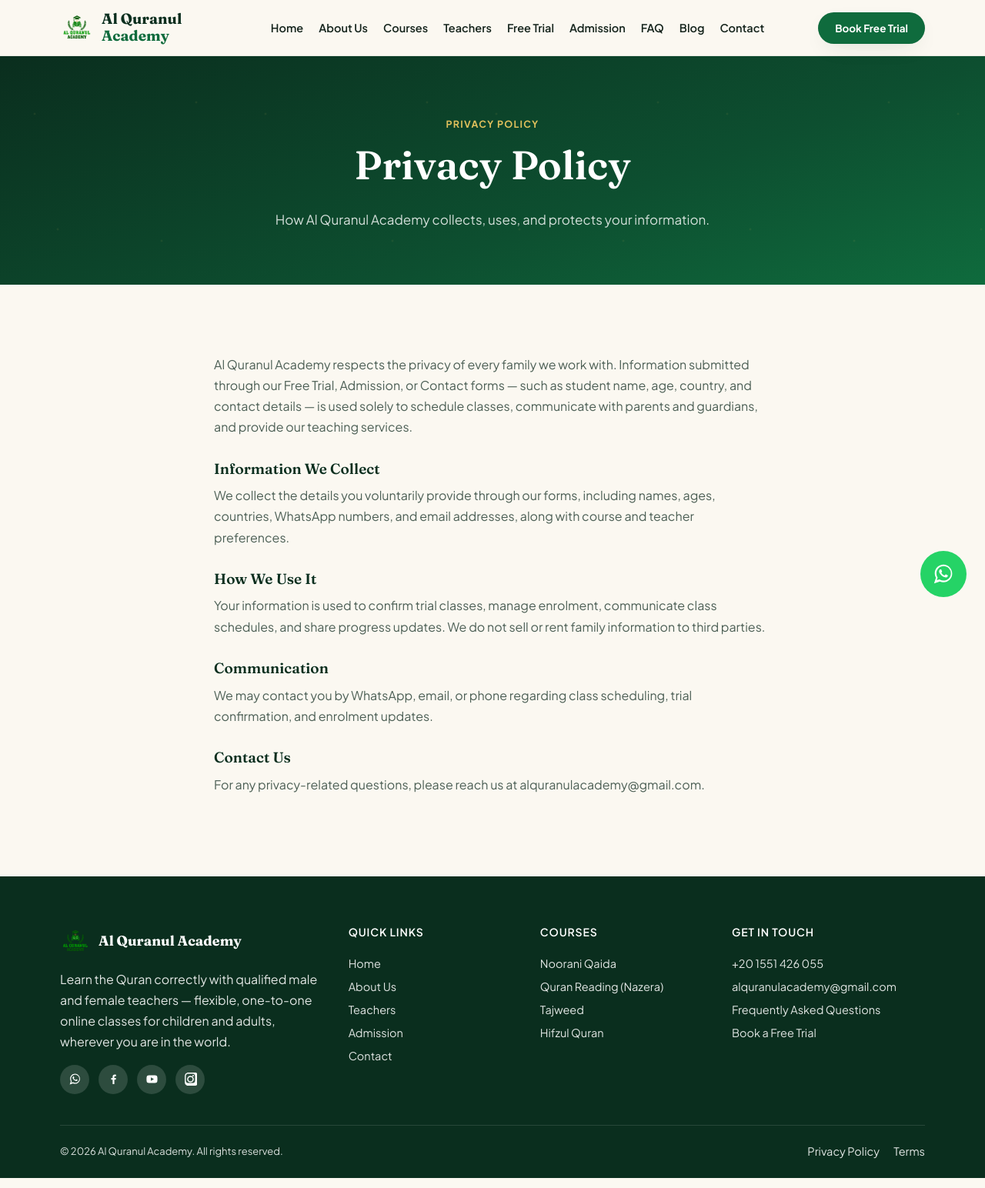
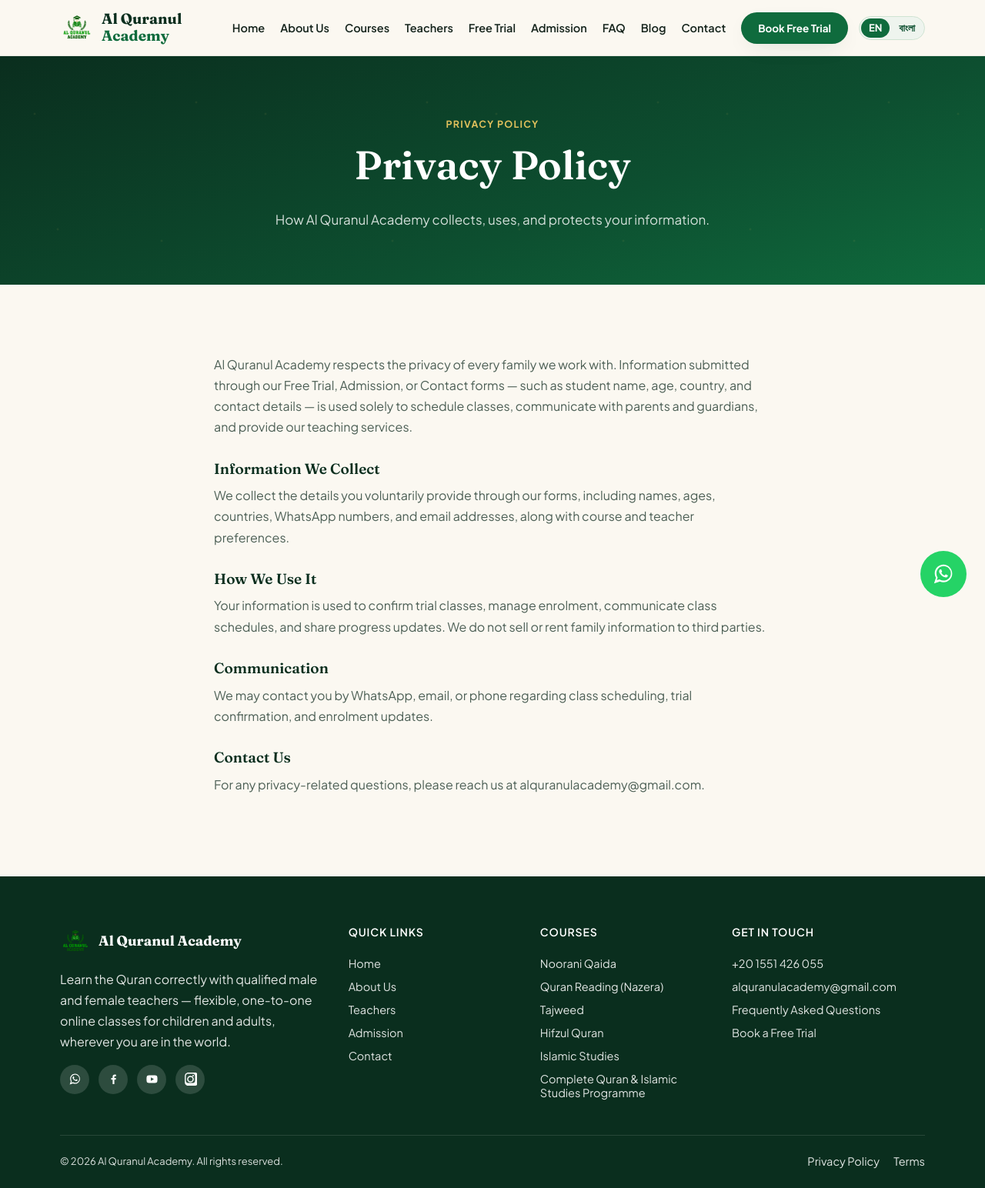
Before and after one commit to alquranulacademy-hue/alquranulacademy9, a plain HTML site: page privacy.html in a window 1280 px wide. Shown: the whole page at 77% size. Drawn offline with Linux system fonts and the light colour scheme; no server answers.

Commit message:
Production catch-up: privacy page + country search + Bengali toggle

```diff
--- a/privacy.html
+++ b/privacy.html
@@ -29,7 +29,7 @@
 <meta name="twitter:description" content="How Al Quranul Academy collects, uses, and protects family information.">
 <meta name="twitter:image" content="https://www.alquranulacademy.com/assets/logo.png">
 
-<link rel="stylesheet" href="css/style.css">
+<link rel="stylesheet" href="css/style.css?v=20261027b">
 
 <script type="application/ld+json">
 {
@@ -167,6 +167,8 @@ fbq('track', 'PageView');
           <a href="course-detail.html?course=nazera-quran">Quran Reading (Nazera)</a>
           <a href="course-detail.html?course=tajweed">Tajweed</a>
           <a href="course-detail.html?course=hifzul-quran">Hifzul Quran</a>
+          <a href="course-detail.html?course=islamic-studies">Islamic Studies</a>
+          <a href="course-detail.html?course=complete-quran-islamic-studies">Complete Quran &amp; Islamic Studies Programme</a>
         </div>
         <div>
           <h4>Get in Touch</h4>
@@ -198,5 +200,6 @@ fbq('track', 'PageView');
 <script type="module" src="js/firebase.js"></script>
 <script src="js/main.js" defer></script>
 <script src="js/site-data.js" defer></script>
+<script src="js/i18n.js?v=20261027c" defer></script>
 </body>
 </html>
```
